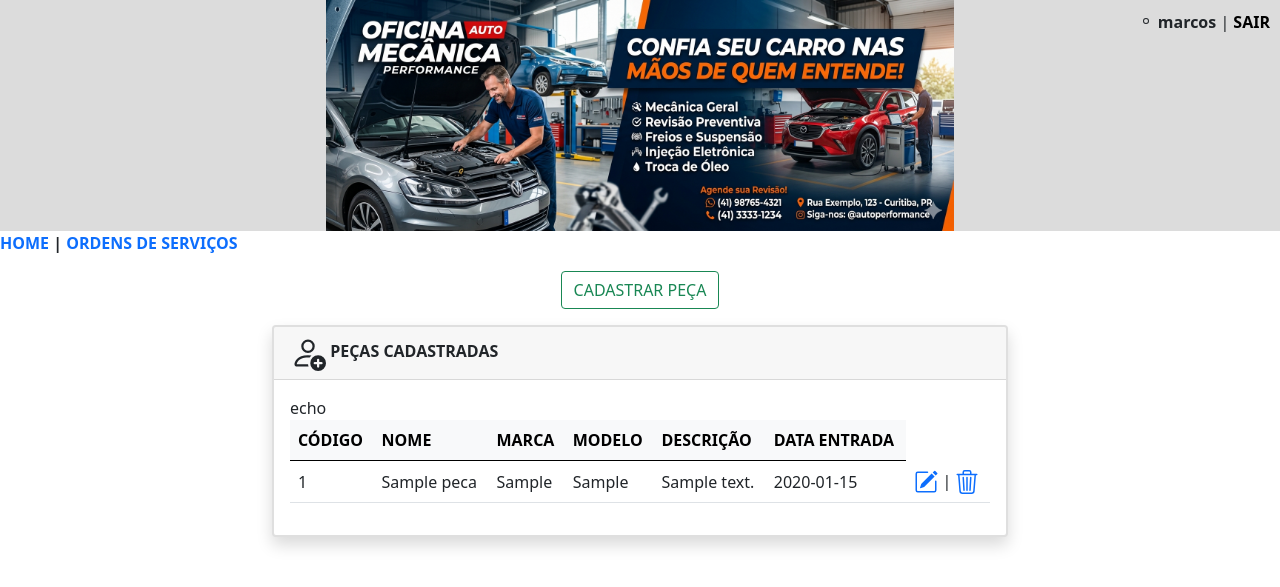
After one commit to tsudaspontodev/mecanicaphp, a PHP site: page /pecas.php in a window 1280 px wide. The commit adds this page. Shown: the top 587 px of the page. Run offline with PHP 8.4, Linux system fonts and the light colour scheme; a user stored in the database is signed in; tables that the repository leaves empty hold one stand-in row (values such as "Sample post"); data that the repository does not hold is empty.

Commit message:
EM PROCESSO
criação opção de peças

```diff
--- a/menu.php
+++ b/menu.php
@@ -0,0 +1,29 @@
+<?php
+    $funcao = $_SESSION['funcao'];
+    if ($funcao == "admin") {
+        echo "<a href = 'mecanica.php' style = 'text-decoration: none; font-weight: bold; font: black'>HOME</a>";
+        echo "<b> | </b>";
+         echo "<a href = 'pecas.php' style = 'text-decoration: none; font-weight: bold; font: black'>PEÇAS</a>";
+        echo "<b> | </b>";
+         echo "<a href = 'servicos.php' style = 'text-decoration: none; font-weight: bold'>SERVIÇOS</a>";
+        echo "<b> | </b>";
+         echo "<a href = 'usuarios.php' style = 'text-decoration: none; font-weight: bold'>USUÁRIOS</a>";
+        echo "<b> | </b>";
+         echo "<a href = 'ordens.php' style = 'text-decoration: none; font-weight: bold'>ORDENS DE SERVIÇOS</a>";
+
+    } elseif ($funcao == "Administrativo") {
+        echo "<a href = 'mecanica.php' style = 'text-decoration: none; font-weight: bold'>HOME</a>";
+        echo "<b> | </b>";
+         echo "<a href = 'pecas.php' style = 'text-decoration: none; font-weight: bold'>PEÇAS</a>";
+        echo "<b> | </b>";
+         echo "<a href = 'servicos.php' style = 'text-decoration: none; font-weight: bold'>SERVIÇOS</a>";
+        echo "<b> | </b>";
+        //  echo "<a href = 'usuarios.php' style = 'text-decoration: none; font-weigth: bold'>USUÁRIOS<\a>";
+        // echo "<b> | </b>";
+         echo "<a href = 'ordens.php' style = 'text-decoration: none; font-weight: bold'>ORDENS DE SERVIÇOS</a>";
+    } else {
+        echo "<a href = 'mecanica.php' style = 'text-decoration: none; font-weight: bold'>HOME</a>";
+        echo "<b> | </b>";
+        echo "<a href = 'ordens_mec.php' style = 'text-decoration: none; font-weight: bold'>ORDENS DE SERVIÇOS</a>";
+    }
+?>
--- /dev/null
+++ b/pecas.php
@@ -0,0 +1,252 @@
+<?php
+session_start();
+
+if (!isset($_SESSION['nome'])) {
+    header('Location: index.php?status=erro&msg=Acesso Negado');
+    exit();
+}
+
+$nome = $_SESSION['nome'];
+?>
+
+<!DOCTYPE html>
+<html lang="pt-br">
+
+<head>
+    <meta charset="utf-8">
+    <meta http-equiv="content-language" content="pt-br">
+    <meta name="viewport" content="width=device-width, initial-scale=1">
+
+    <link rel="icon" href="Imagens/teacher.png" type="image/png">
+    <link href="https://cdn.jsdelivr.net/npm/bootstrap@5.0.2/dist/css/bootstrap.min.css" rel="stylesheet">
+
+    <title>MECANICA</title>
+
+    <style>
+        body {
+            background-color:white
+        }
+
+        .header {
+            float: right;
+        }
+    </style>
+</head>
+
+<body>
+
+<!-- HEADER -->
+<div class="container-fluid" style="background-color:#DCDCDC; text-align:center; position:relative;">
+    <img src="Imagens/banner.png" alt="Logo" width="50%" heigth="50%">
+
+    <div class="header" style="position:absolute; top:10px; right:10px;">
+        <svg xmlns="http://www.w3.org/2000/svg" width="16" height="16" fill="currentColor"
+            class="bi bi-person-gear" viewBox="0 0 16 16">
+            <path d="M11 5a3 3 0 1 1-6 0 3 3 0 0 1 6 0M8 7a2 2 0 1 0 0-4 2 2 0 0 0 0 4"/>
+        </svg>
+
+        <b><?= htmlspecialchars($nome) ?></b> |
+        <a href="sair.php" style="color:black; text-decoration:none; font-weight:bold;">SAIR</a>
+    </div>
+</div>
+
+<nav>
+            <?php
+                include 'menu.php';
+            ?>
+        </nav>
+
+<!-- BOTÃO -->
+<div class="text-center my-3">
+    <button type="button" class="btn btn-outline-success" data-bs-toggle="modal" data-bs-target="#exampleModal">
+        CADASTRAR PEÇA
+    </button>
+</div>
+
+<!-- TABELA -->
+<div class="container">
+    <div class="row justify-content-center">
+        <div class="col-md-8 mb-4">
+
+            <div class="card shadow border-2">
+                <div class="card-header">
+                <svg xmlns="http://www.w3.org/2000/svg" width="36" height="36" fill="currentColor" class="bi bi-person-add" viewBox="0 0 16 16">
+  <path d="M12.5 16a3.5 3.5 0 1 0 0-7 3.5 3.5 0 0 0 0 7m.5-5v1h1a.5.5 0 0 1 0 1h-1v1a.5.5 0 0 1-1 0v-1h-1a.5.5 0 0 1 0-1h1v-1a.5.5 0 0 1 1 0m-2-6a3 3 0 1 1-6 0 3 3 0 0 1 6 0M8 7a2 2 0 1 0 0-4 2 2 0 0 0 0 4"/>
+  <path d="M8.256 14a4.5 4.5 0 0 1-.229-1.004H3c.001-.246.154-.986.832-1.664C4.484 10.68 5.711 10 8 10q.39 0 .74.025c.226-.341.496-.65.804-.918Q8.844 9.002 8 9c-5 0-6 3-6 4s1 1 1 1z"/>
+</svg>
+
+                    <b>PEÇAS CADASTRADAS</b>
+                </div>
+
+                <div class="card-body">
+
+                    <?php
+                    include 'conecta.php';
+
+                    $sql = "SELECT * FROM pecas ORDER BY nome";
+                    $consulta = $pdo->query($sql);
+                    $listapecas = $consulta->fetchAll(PDO::FETCH_ASSOC);
+
+                    if (count($listapecas) > 0) {
+
+                        echo "<table class='table table-hover align-middle'>";
+                        echo "<thead class='table-light'>
+                                <tr>
+                                    <th>CÓDIGO</th>
+                                    <th>NOME</th>
+                                    <th>MARCA</th>
+                                    <th>MODELO</th>
+                                    <th>DESCRIÇÃO</th>
+                                    <th>DATA ENTRADA</th>
+                                </tr>
+                              </thead>";
+
+                        echo "<tbody>";
+
+                        foreach ($listapecas as $item) {
+                            $id = $item['id'];
+                            echo "<tr>";
+                            echo "<td>" . htmlspecialchars($item['codigo']) . "</td>";
+                            echo "<td>" . htmlspecialchars($item['nome']) . "</td>";
+                            echo "<td>" . htmlspecialchars($item['marca']) . "</td>";
+                            echo "<td>" . htmlspecialchars($item['modelo']) . "</td>";
+                            echo "<td>" . htmlspecialchars($item['descricao']) . "</td>";
+                            echo "<td>" . htmlspecialchars($item['data_entrada']) . "</td>";
+                            echo "<td><a href='#' data-bs-toggle='modal' data-bs-target='#modalEditar' data-id='$id'><svg xmlns='http://www.w3.org/2000/svg' width='24' height='24' fill='currentColor' class='bi bi-pencil-square' viewBox='0 0 16 16'>
+  <path d='M15.502 1.94a.5.5 0 0 1 0 .706L14.459 3.69l-2-2L13.502.646a.5.5 0 0 1 .707 0l1.293 1.293zm-1.75 2.456-2-2L4.939 9.21a.5.5 0 0 0-.121.196l-.805 2.414a.25.25 0 0 0 .316.316l2.414-.805a.5.5 0 0 0 .196-.12l6.813-6.814z'/>
+  <path fill-rule='evenodd' d='M1 13.5A1.5 1.5 0 0 0 2.5 15h11a1.5 1.5 0 0 0 1.5-1.5v-6a.5.5 0 0 0-1 0v6a.5.5 0 0 1-.5.5h-11a.5.5 0 0 1-.5-.5v-11a.5.5 0 0 1 .5-.5H9a.5.5 0 0 0 0-1H2.5A1.5 1.5 0 0 0 1 2.5z'/>
+</svg></a> | <a href='excluir.php?id=$id'><svg xmlns='http://www.w3.org/2000/svg' width='24' height='24' fill='currentColor' class='bi bi-trash3' viewBox='0 0 16 16'>
+  <path d='M6.5 1h3a.5.5 0 0 1 .5.5v1H6v-1a.5.5 0 0 1 .5-.5M11 2.5v-1A1.5 1.5 0 0 0 9.5 0h-3A1.5 1.5 0 0 0 5 1.5v1H1.5a.5.5 0 0 0 0 1h.538l.853 10.66A2 2 0 0 0 4.885 16h6.23a2 2 0 0 0 1.994-1.84l.853-10.66h.538a.5.5 0 0 0 0-1zm1.958 1-.846 10.58a1 1 0 0 1-.997.92h-6.23a1 1 0 0 1-.997-.92L3.042 3.5zm-7.487 1a.5.5 0 0 1 .528.47l.5 8.5a.5.5 0 0 1-.998.06L5 5.03a.5.5 0 0 1 .47-.53Zm5.058 0a.5.5 0 0 1 .47.53l-.5 8.5a.5.5 0 1 1-.998-.06l.5-8.5a.5.5 0 0 1 .528-.47M8 4.5a.5.5 0 0 1 .5.5v8.5a.5.5 0 0 1-1 0V5a.5.5 0 0 1 .5-.5'/>
+</svg></a></td>echo </tr>";
+                        }
+
+                        echo "</tbody>";
+                        echo "</table>";
+
+                    } else {
+                        echo "<p class='text-danger'><b>NÃO EXISTEM PEÇAS CADASTRADAS NO MOMENTO!</b></p>";
+                    }
+                    ?>
+
+                </div>
+            </div>
+
+        </div>
+    </div>
+</div>
+
+<!-- JS Bootstrap -->
+<script src="https://cdn.jsdelivr.net/npm/bootstrap@5.0.2/dist/js/bootstrap.bundle.min.js"></script>
+
+<!-- MODAL -->
+<div class="modal fade" id="exampleModal" tabindex="-1" aria-hidden="true">
+    <div class="modal-dialog">
+
+        <div class="modal-content">
+
+            <div class="modal-header">
+            <svg xmlns="http://www.w3.org/2000/svg" width="35" height="35" fill="currentColor" class="bi bi-person-add" viewBox="0 0 16 16">
+  <path d="M12.5 16a3.5 3.5 0 1 0 0-7 3.5 3.5 0 0 0 0 7m.5-5v1h1a.5.5 0 0 1 0 1h-1v1a.5.5 0 0 1-1 0v-1h-1a.5.5 0 0 1 0-1h1v-1a.5.5 0 0 1 1 0m-2-6a3 3 0 1 1-6 0 3 3 0 0 1 6 0M8 7a2 2 0 1 0 0-4 2 2 0 0 0 0 4"/>
+  <path d="M8.256 14a4.5 4.5 0 0 1-.229-1.004H3c.001-.246.154-.986.832-1.664C4.484 10.68 5.711 10 8 10q.39 0 .74.025c.226-.341.496-.65.804-.918Q8.844 9.002 8 9c-5 0-6 3-6 4s1 1 1 1z"/>
+</svg>&nbsp; &nbsp; <h5 class="modal-title">CADASTRO DE PEÇAS</h5>
+                <button type="button" class="btn-close" data-bs-dismiss="modal"></button>
+            </div>
+
+            <div class="modal-body">
+                <form action="pecas.php" method="POST">
+                <label class="form-label">CÓDIGO</label>
+                <input type="text" name="nome" class="form-control" required/>
+                <br/>
+                <label class="form-label">NOME</label>
+                <input type="text" name="nome" class="form-control" required/>
+                <br/>
+                <label class="form-label">MARCA</label>
+                <input type="text" name="marca" class="form-control" required/>
+                <br/>
+                <label class="form-label">MODELO</label>
+                <input type="text" name="modelo" class="form-control" required/>
+                <br/>
+                <label class="form-label">DESCRIÇÃO</label>
+                <input type="text" name="descricao" class="form-control" required/>
+                <br/>
+                <label class="form-label">DATA ENTRADA</label>
+                <input type="date" name="data_entrada" class="form-control" required/>
+                <br>
+                <button type="submit" class="btn btn-outline-success">CADASTRAR </button>
+                </form>
+            </div>
+            <div class="modal-footer">
+                <button type="button" class="btn btn-outline-danger" data-bs-dismiss="modal">FECHAR</button>
+
+            </div>
+
+        </div>
+
+    </div>
+</div>
+<!-- Janela modal - editar pessoas-->
+<div class="modal fade" id="modalEditar" tabindex="-1" aria-labelledby="exampleModalLabel" aria-hidden="true">
+  <div class="modal-dialog">
+    <div class="modal-content">
+      <div class="modal-header">
+      <svg xmlns="http://www.w3.org/2000/svg" width="35" height="35" fill="currentColor" class="bi bi-person-add" viewBox="0 0 16 16">
+  <path d="M12.5 16a3.5 3.5 0 1 0 0-7 3.5 3.5 0 0 0 0 7m.5-5v1h1a.5.5 0 0 1 0 1h-1v1a.5.5 0 0 1-1 0v-1h-1a.5.5 0 0 1 0-1h1v-1a.5.5 0 0 1 1 0m-2-6a3 3 0 1 1-6 0 3 3 0 0 1 6 0M8 7a2 2 0 1 0 0-4 2 2 0 0 0 0 4"/>
+  <path d="M8.256 14a4.5 4.5 0 0 1-.229-1.004H3c.001-.246.154-.986.832-1.664C4.484 10.68 5.711 10 8 10q.39 0 .74.025c.226-.341.496-.65.804-.918Q8.844 9.002 8 9c-5 0-6 3-6 4s1 1 1 1z"/>
+</svg>&nbsp; &nbsp; <h5 class="modal-title" id="modalEditar">EDIÇÃO DE PEÇAS</h5>
+        <button type="button" class="btn-close" data-bs-dismiss="modal" aria-label="Close"></button>
+        </div>
+           <div class="modal-body">
+           <form action="pecas.php" method="POST">
+                <label class="form-label">CÓDIGO</label>
+                <input type="text" name="nome" class="form-control" required/>
+                <br/>
+                <label class="form-label">NOME</label>
+                <input type="text" name="nome" class="form-control" required/>
+                <br/>
+                <label class="form-label">MARCA</label>
+                <input type="text" name="marca" class="form-control" required/>
+                <br/>
+                <label class="form-label">MODELO</label>
+                <input type="text" name="modelo" class="form-control" required/>
+                <br/>
+                <label class="form-label">DESCRIÇÃO</label>
+                <input type="text" name="descricao" class="form-control" required/>
+                <br/>
+                <label class="form-label">DATA ENTRADA</label>
+                <input type="date" name="data_entrada" class="form-control" required/>
+                <br>
+                <button type="submit" class="btn btn-outline-success">ATUALIZAR </button>
+                </form>
+           </div>
+        <div class="modal-footer">
+        <button type="button" class="btn btn-outline-secondary" data-bs-dismiss="modal">Close</button>
+        <button type="button" class="btn btn-outline-primary">Save changes</button>
+      </div>
+    </div>
+  </div>
+</div>
+<script>
+    document.getElementById('modalEditar').addEventListener('show.bs.modal', function (event) {
+        let button = event.relatedTarget;
+        let id = button.getAttribute('data-codigo');
+        // Aqui você pode usar o ID para buscar os dados da pessoa e preencher o formulário de edição
+        fetch('buscar_peca.php?id=' + codigo)
+            .then(response => response.json())
+            .then(data => {
+                // Preencha os campos do formulário com os dados retornados
+                document.getElementById('edit_codigo').value = data.codigo; // Supondo que você tenha um campo oculto para o ID
+                document.getElementById('edit_nome').value = data.nome;
+                document.getElementById('edit_marca').value = data.marca;
+                document.getElementById('edit_modelo').value = data.modelo;
+                document.getElementById('edit_descricao').value = data.descricao;
+                document.getElementById('edit_data_entrada').value = data.data_entrada;
+
+                // document.querySelector('#modalEditar input[name="nome"]').value = data.nome;
+                // document.querySelector('#modalEditar input[name="cpf"]').value = data.cpf;
+                // document.querySelector('#modalEditar input[name="celular"]').value = data.celular;
+            });
+    });
+</script>
+
+</body>
+</html>
```
Also changed, not shown: mecanica.php (+38 -0 lines).
